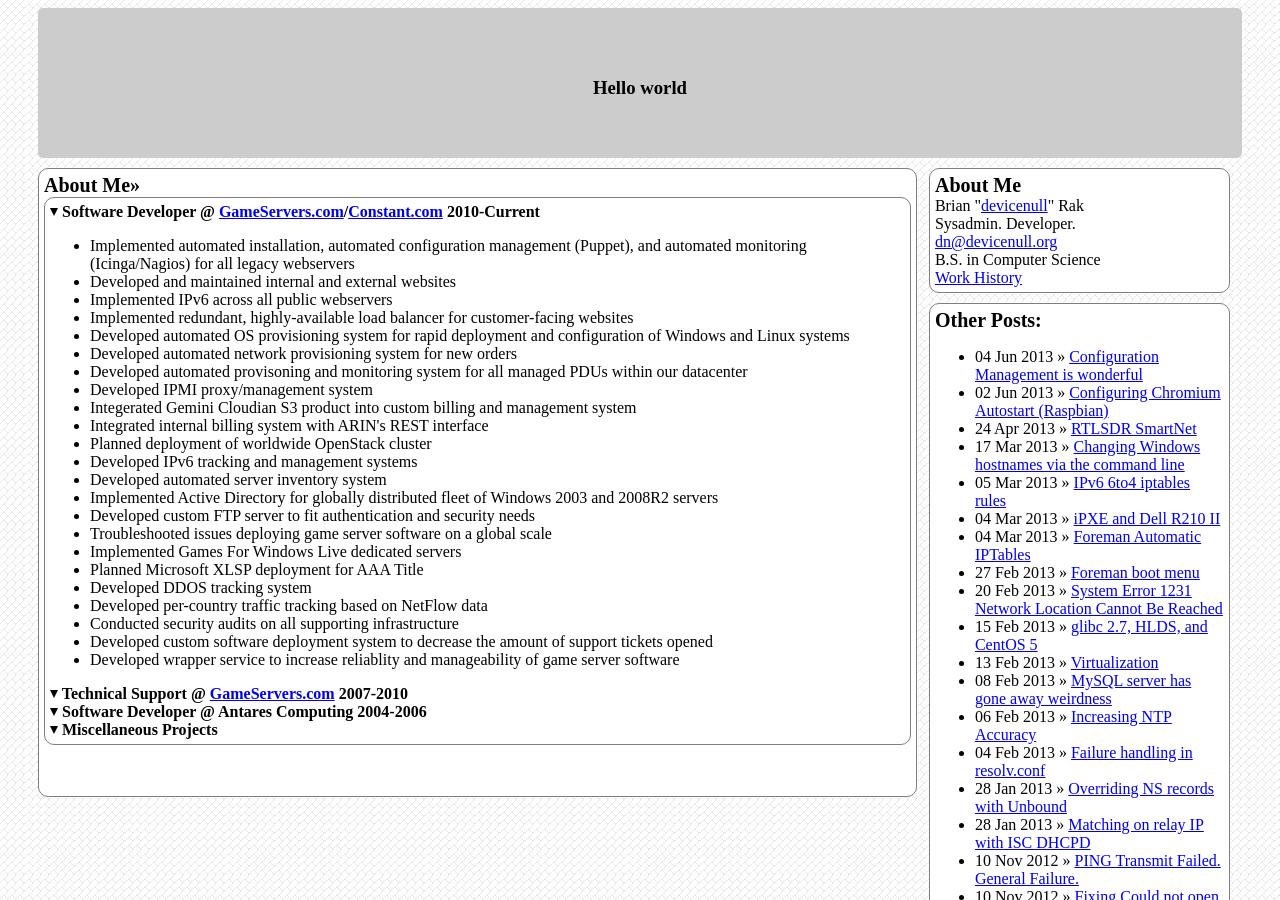
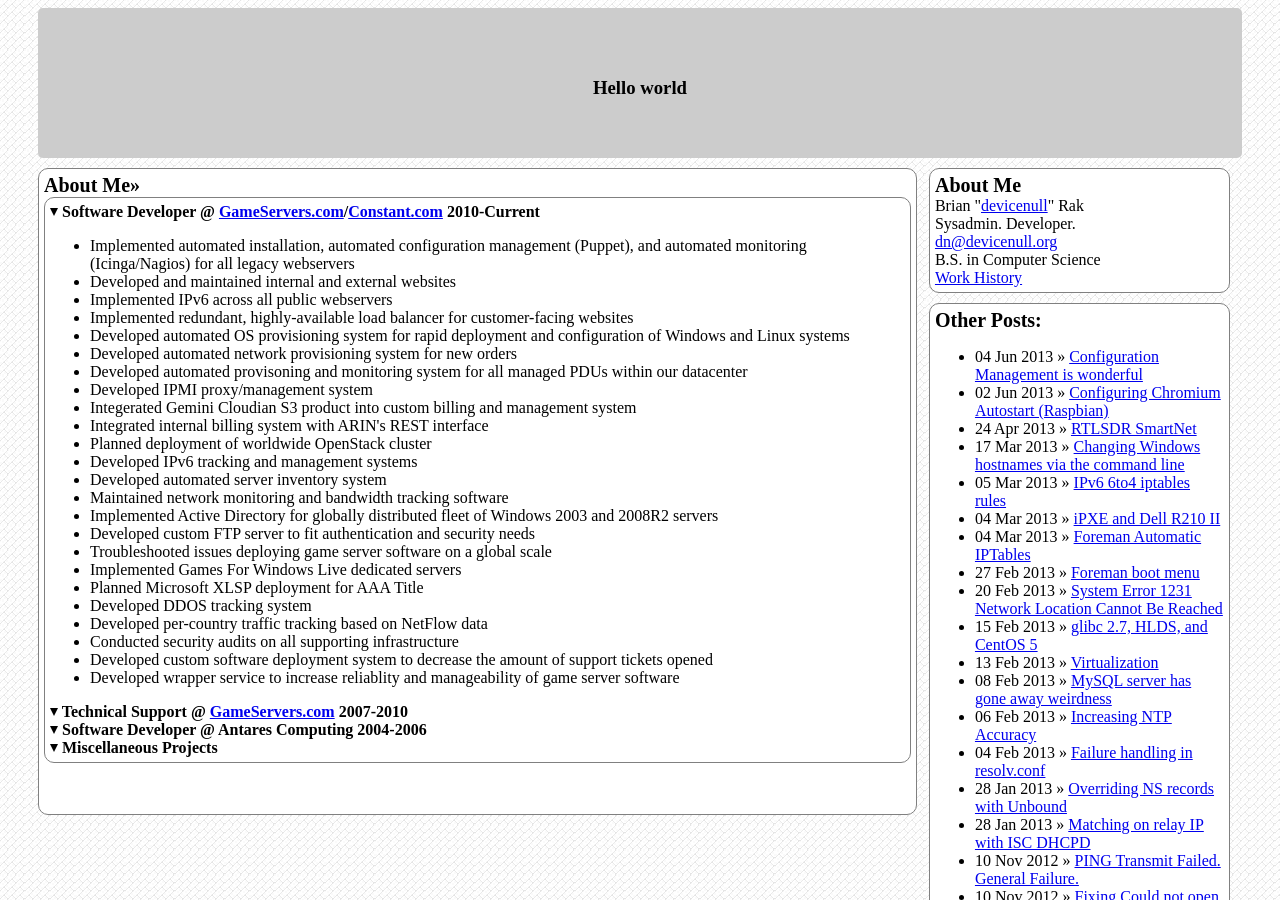
Before and after one commit to devicenull/devicenull.github.com, a Jekyll site: the page built from aboutme.html, in a window 1280 px wide and 900 px high. Built offline with Jekyll 4.4.1, drawn with Linux system fonts in a browser that asks for light colours; nearby versions of some CDN libraries; Markdown is read by kramdown in place of the engine named in the settings.

Commit message:
Update about me

```diff
--- a/aboutme.html
+++ b/aboutme.html
@@ -36,6 +36,7 @@ title: About Me
 			<li>Planned deployment of worldwide OpenStack cluster</li>
 			<li>Developed IPv6 tracking and management systems</li>
 			<li>Developed automated server inventory system</li>
+			<li>Maintained network monitoring and bandwidth tracking software</li>
 
 			<!-- gameservers -->
 			<li>Implemented Active Directory for globally distributed fleet of Windows 2003 and 2008R2 servers</li>
```
